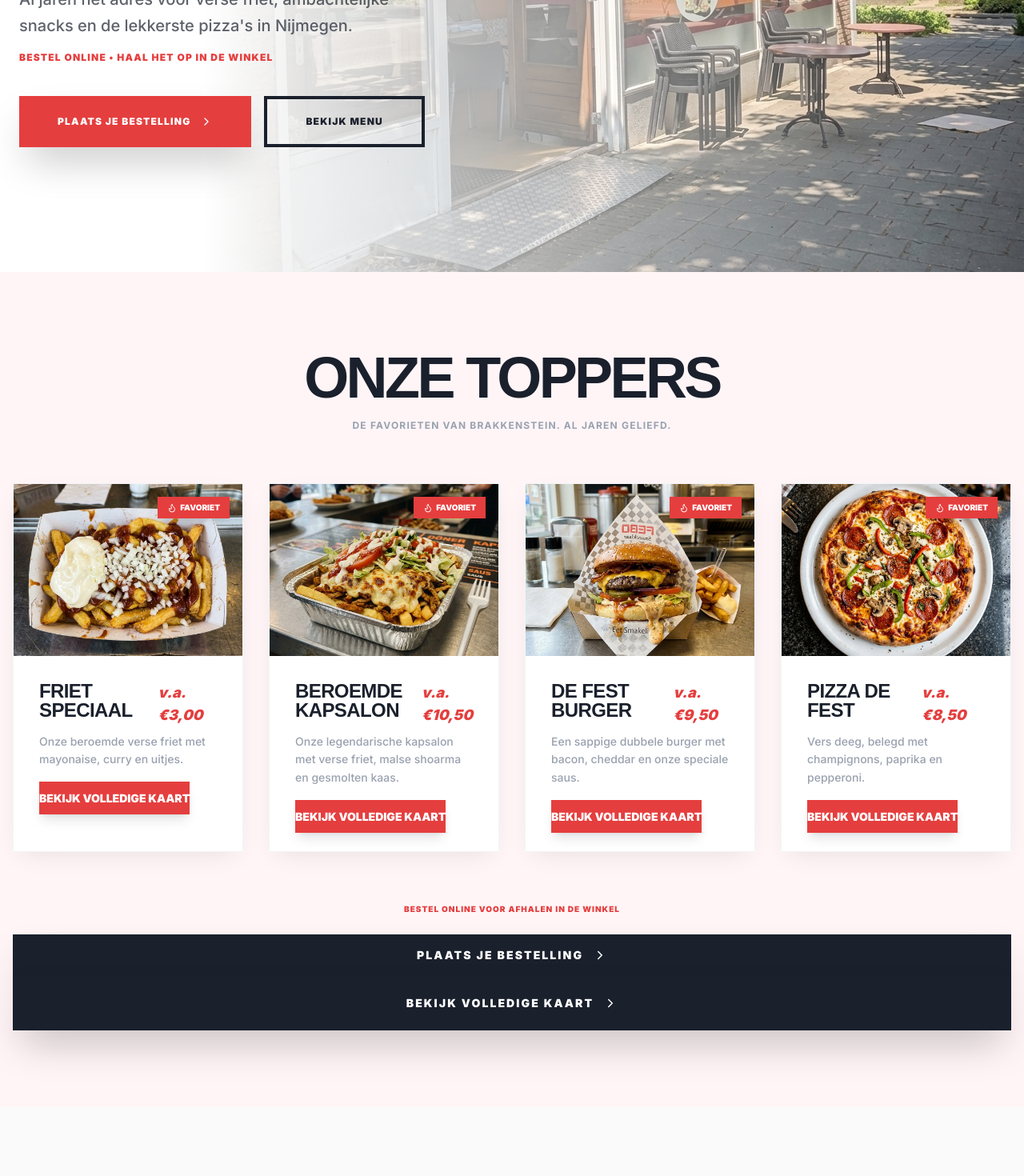
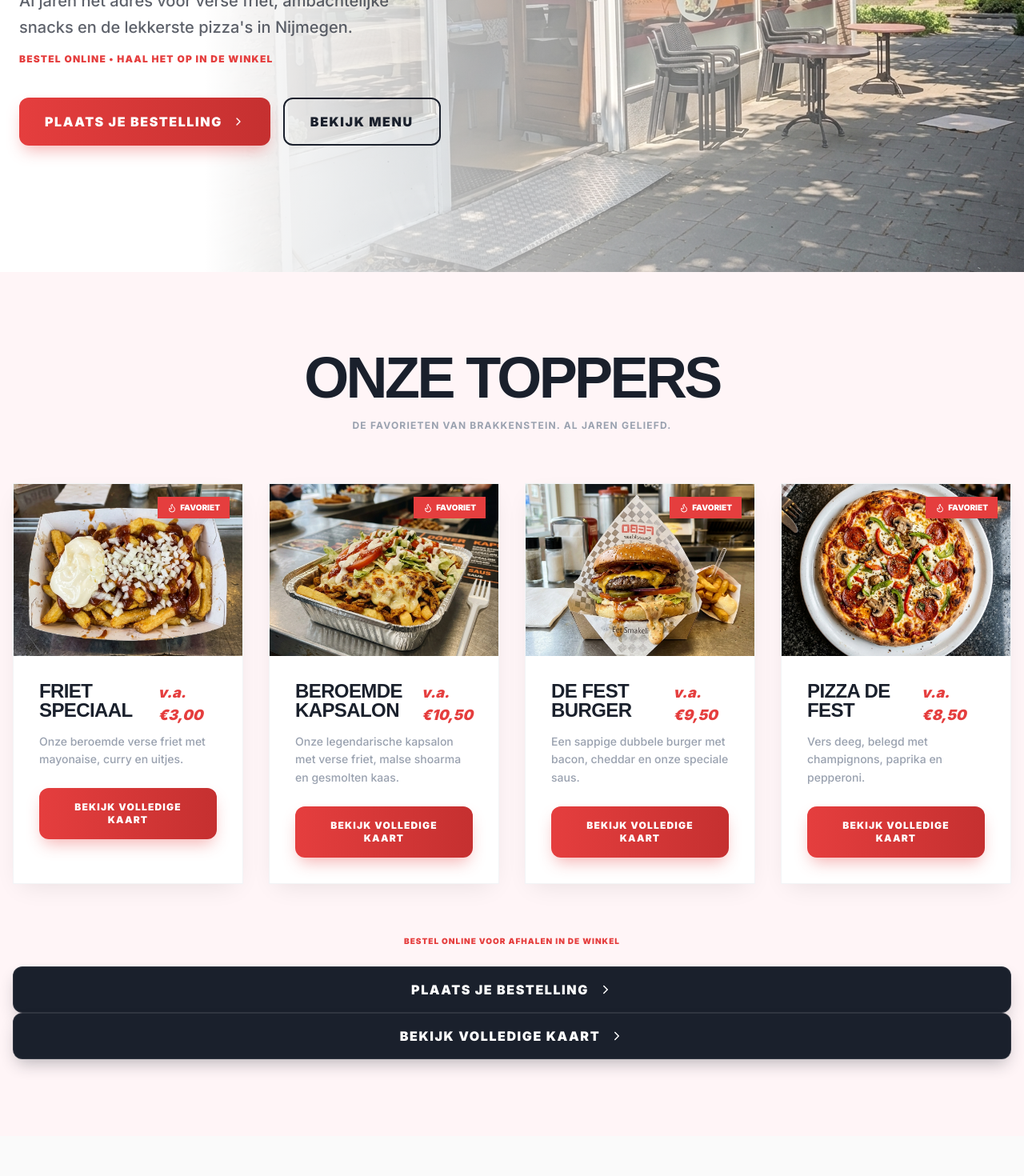
Before and after one commit to maximetdoucet-glitch/Cafeteria-De-Fest, a Next.js app: page / in a window 1280 px wide. Shown: the part 460-1930 px from the top of the page at 80% size. Built offline with nearby package versions, Linux system fonts and the light colour scheme.

Commit message:
Aesthetic overhaul of CTA buttons with premium styles and shimmer effects

```diff
--- a/src/app/globals.css
+++ b/src/app/globals.css
@@ -42,8 +42,32 @@ body {
     @apply bg-brand-red text-white text-[10px] font-black px-2 py-0.5 rounded-sm uppercase tracking-tighter;
   }
 
-  .btn-bestel {
-    @apply bg-brand-red hover:bg-red-700 text-white font-black uppercase tracking-widest px-6 py-3 transition-all active:scale-95;
+  .btn-premium-primary {
+    @apply relative overflow-hidden bg-linear-to-r from-brand-red to-[#C53030] text-white font-black uppercase tracking-widest px-8 py-4 rounded-xl transition-all duration-300 shadow-[0_10px_20px_-5px_rgba(229,62,62,0.4)] hover:shadow-[0_20px_30px_-10px_rgba(229,62,62,0.6)] hover:-translate-y-1 active:translate-y-0 active:scale-95;
+  }
+
+  .btn-premium-secondary {
+    @apply relative overflow-hidden bg-brand-charcoal text-white font-black uppercase tracking-widest px-8 py-4 rounded-xl transition-all duration-300 shadow-[0_10px_20px_-5px_rgba(26,32,44,0.3)] hover:shadow-[0_20px_30px_-10px_rgba(26,32,44,0.5)] hover:-translate-y-1 active:translate-y-0 active:scale-95 border border-white/10;
+  }
+
+  .btn-premium-outline {
+    @apply relative overflow-hidden border-2 border-brand-charcoal text-brand-charcoal font-black uppercase tracking-widest px-8 py-4 rounded-xl transition-all duration-300 hover:bg-brand-charcoal hover:text-white hover:shadow-[0_15px_30px_-10px_rgba(26,32,44,0.3)] hover:-translate-y-1 active:translate-y-0 active:scale-95;
+  }
+
+  .shimmer::after {
+    content: "";
+    position: absolute;
+    top: -50%;
+    left: -60%;
+    width: 20%;
+    height: 200%;
+    background: rgba(255, 255, 255, 0.2);
+    transform: rotate(30deg);
+    transition: all 0.6s cubic-bezier(0.19, 1, 0.22, 1);
+  }
+
+  .shimmer:hover::after {
+    left: 120%;
   }
 
   .food-card-shadow {
--- a/src/components/layout/Navbar.tsx
+++ b/src/components/layout/Navbar.tsx
@@ -93,7 +93,7 @@ export default function Navbar() {
 
           <button
             onClick={openOrder}
-            className="flex items-center space-x-2 bg-brand-red px-10 py-4 text-white font-black uppercase tracking-[0.15em] text-xs shadow-xl hover:bg-brand-charcoal hover:scale-105 transition-all"
+            className="btn-premium-primary shimmer flex items-center space-x-2 !px-8 !py-3 !rounded-lg text-[11px]"
           >
             <ShoppingCart size={16} />
             <span>{t('nav.order')}</span>
--- a/src/components/sections/Hero.tsx
+++ b/src/components/sections/Hero.tsx
@@ -49,14 +49,14 @@ export default function Hero() {
           <div className="flex flex-col sm:flex-row gap-4">
             <button
               onClick={openOrder}
-              className="w-full md:w-auto px-6 py-4 md:px-12 md:py-5 bg-brand-red text-white font-black uppercase tracking-widest text-xs flex items-center justify-center gap-3 hover:bg-brand-charcoal transition-all shadow-2xl group cursor-pointer"
+              className="btn-premium-primary shimmer flex items-center justify-center gap-3 group"
             >
               {t('hero.cta.order')}
               <ChevronRight size={16} className="group-hover:translate-x-1 transition-transform" />
             </button>
             <Link
               href="/menu"
-              className="w-full md:w-auto px-6 py-4 md:px-12 md:py-5 border-4 border-brand-charcoal text-brand-charcoal font-black uppercase tracking-widest text-xs hover:bg-brand-charcoal hover:text-white transition-all flex items-center justify-center cursor-pointer"
+              className="btn-premium-outline shimmer flex items-center justify-center"
             >
               {t('hero.cta.menu')}
             </Link>
--- a/src/components/sections/Menu.tsx
+++ b/src/components/sections/Menu.tsx
@@ -87,13 +87,13 @@ export default function Menu() {
                 </p>
                 <button
                   onClick={openOrder}
-                  className="md:hidden w-full bg-brand-red py-3 text-white font-black uppercase text-center text-sm shadow-lg hover:bg-brand-charcoal transition-all cursor-pointer"
+                  className="md:hidden w-full btn-premium-primary shimmer text-xs py-3"
                 >
                   {t('nav.order')}
                 </button>
                 <Link
                   href="/menu"
-                  className="w-full bg-brand-red py-3 text-white font-black uppercase text-center text-sm shadow-lg hover:bg-brand-charcoal transition-all cursor-pointer"
+                  className="w-full btn-premium-primary shimmer text-xs py-3 text-center flex items-center justify-center"
                 >
                   {t('menu.cta.full')}
                 </Link>
@@ -109,14 +109,14 @@ export default function Menu() {
           </p>
           <button
             onClick={openOrder}
-            className="flex w-full justify-center items-center gap-3 px-6 py-4 bg-brand-charcoal text-white font-black uppercase tracking-[0.15em] text-sm hover:bg-brand-red transition-all shadow-2xl cursor-pointer mb-4 md:mb-0"
+            className="btn-premium-secondary shimmer flex w-full justify-center items-center gap-3 mb-4 md:mb-0"
           >
             {t('hero.cta.order')}
             <ChevronRight size={18} />
           </button>
           <Link
             href="/menu"
-            className="flex w-full md:w-auto justify-center items-center gap-3 px-16 py-6 bg-brand-charcoal text-white font-black uppercase tracking-[0.15em] text-sm hover:bg-brand-red transition-all shadow-2xl group cursor-pointer"
+            className="btn-premium-secondary shimmer flex w-full md:w-auto justify-center items-center gap-3"
           >
             {t('menu.cta.full')}
             <ChevronRight size={18} className="group-hover:translate-x-1 transition-transform" />
--- a/src/components/sections/PickupProcess.tsx
+++ b/src/components/sections/PickupProcess.tsx
@@ -52,7 +52,7 @@ export default function PickupProcess() {
         <div className="mt-12 md:mt-20 flex justify-center">
            <button
             onClick={openOrder}
-            className="w-full md:w-auto inline-flex justify-center items-center gap-3 px-6 py-4 md:px-16 md:py-6 border-4 border-white text-white font-black uppercase tracking-[0.15em] text-sm hover:bg-brand-red hover:border-brand-red transition-all shadow-2xl group cursor-pointer"
+            className="btn-premium-primary shimmer flex items-center justify-center gap-3 group"
           >
             {t('hero.cta.order')}
             <ChevronRight size={18} className="group-hover:translate-x-1 transition-transform" />
--- a/src/components/sections/Testimonials.tsx
+++ b/src/components/sections/Testimonials.tsx
@@ -84,7 +84,7 @@ export default function Testimonials() {
         <div className="mt-16 flex justify-center">
           <Link
             href="/reviews"
-            className="inline-flex items-center gap-3 px-10 py-5 bg-brand-red text-white font-black uppercase tracking-widest text-[11px] hover:bg-brand-charcoal transition-all shadow-xl group Oswald"
+            className="btn-premium-primary shimmer flex items-center gap-3 !px-10 !py-5"
           >
             {t('testimonials.cta.all')}
             <ChevronRight size={16} className="group-hover:translate-x-1 transition-transform" />
```
